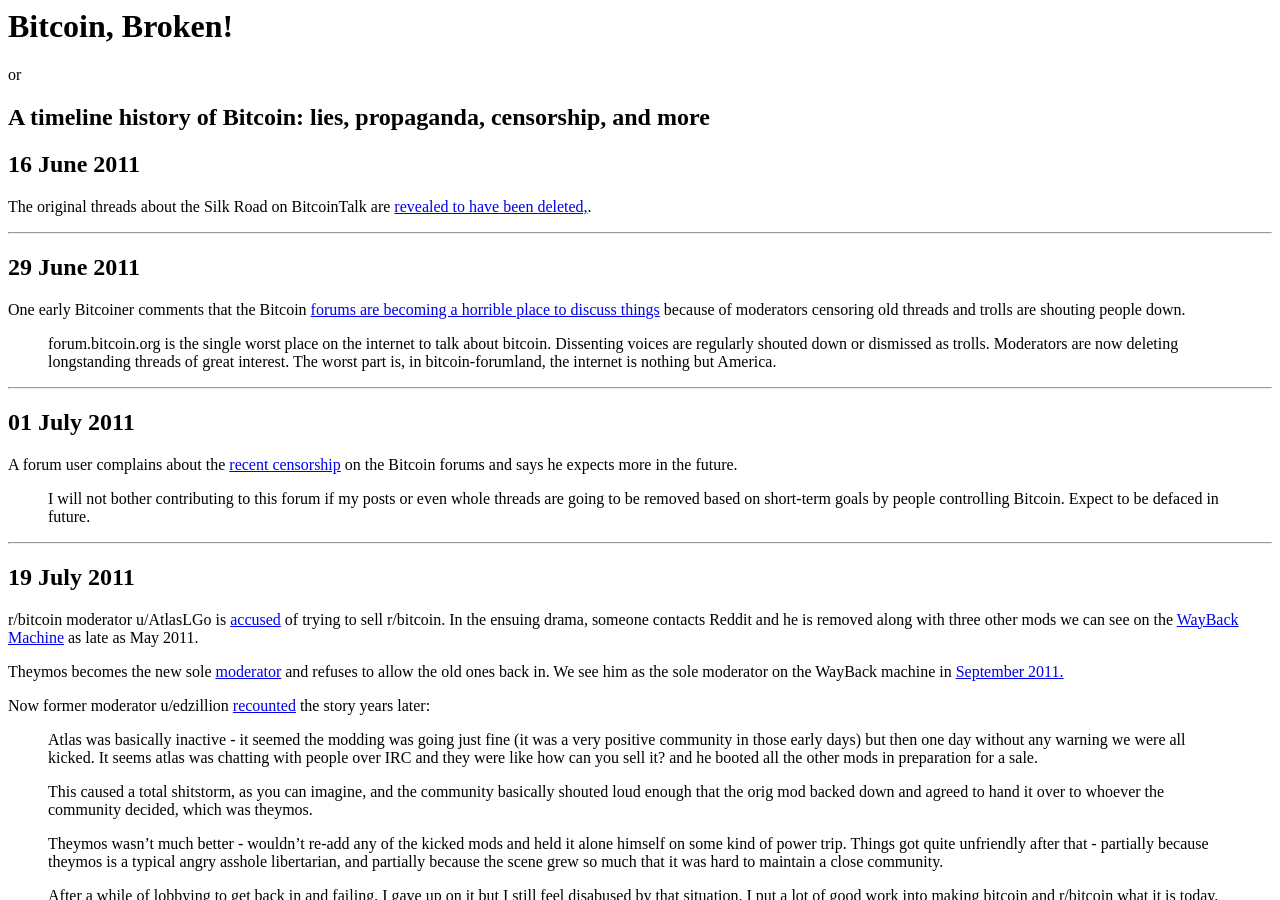
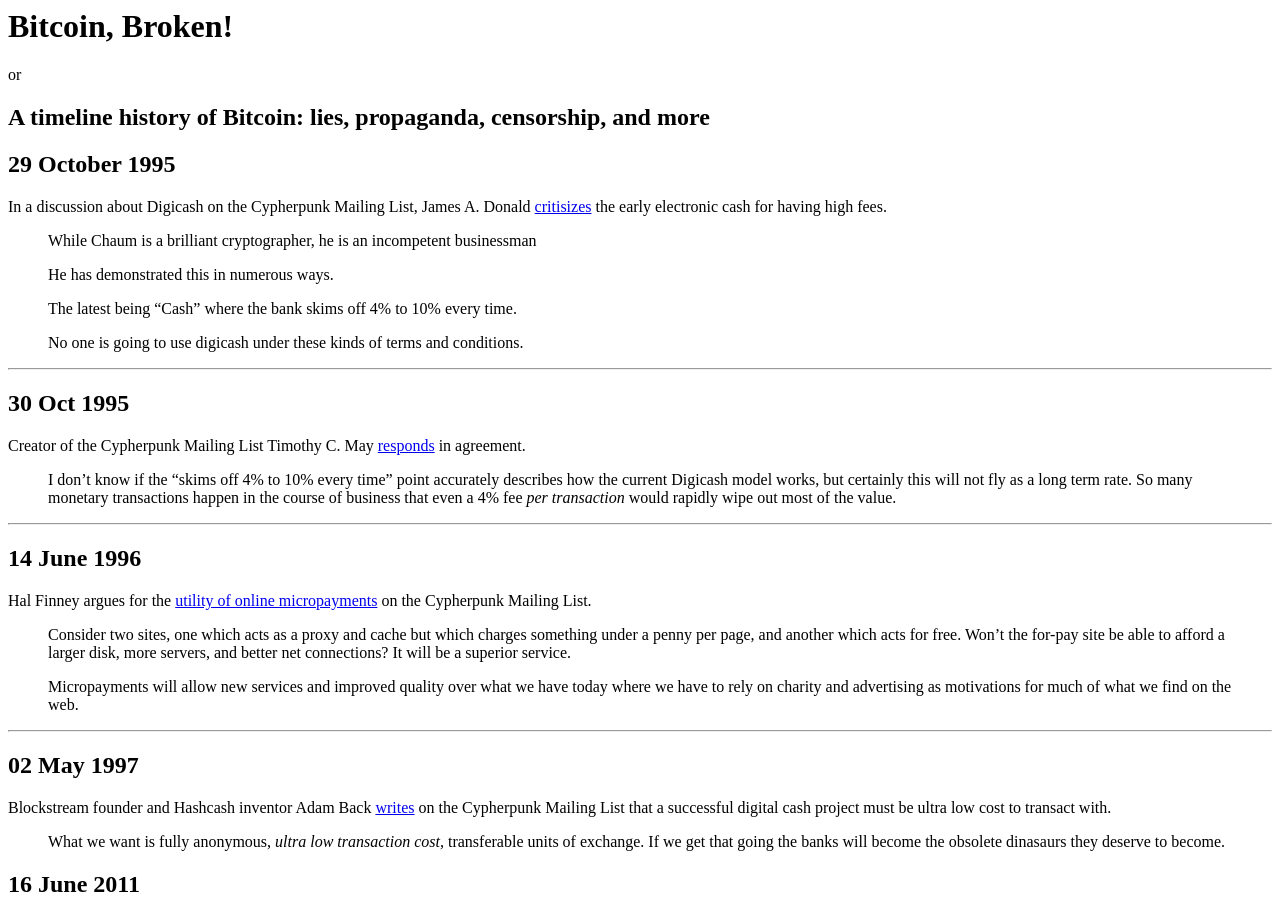
Before and after one commit to derykmakgill/website, a Jekyll site: the page built from testbtc.md, in a window 1280 px wide and 900 px high. Built offline with Jekyll 4.4.1, drawn with Linux system fonts in a browser that asks for light colours; a script that is not in the unit is left out.

Commit message:
Update testbtc.md

```diff
--- a/testbtc.md
+++ b/testbtc.md
@@ -6,6 +6,59 @@
 or
 
 ## A timeline history of Bitcoin: lies, propaganda, censorship, and more
+
+
+## 29 October 1995
+
+In a discussion about Digicash on the Cypherpunk Mailing List,
+James A. Donald [critisizes](http://mailing-list-archive.cryptoanarchy.wiki/archive/1995/10/cedf031887bdce1f992b8382dc4c27486c61a68bebd117b9bf2818fa2d6dbe23/)
+the early electronic cash for having high fees.
+
+>While Chaum is a brilliant cryptographer, he is an incompetent businessman
+>
+>He has demonstrated this in numerous ways.
+>
+>The latest being "Cash" where the bank skims off 4% to 10% every time.
+>
+>No one is going to use digicash under these kinds of terms and
+conditions.
+
+---
+
+## 30 Oct 1995
+
+Creator of the Cypherpunk Mailing List Timothy C. May [responds](http://mailing-list-archive.cryptoanarchy.wiki/archive/1995/10/cedf031887bdce1f992b8382dc4c27486c61a68bebd117b9bf2818fa2d6dbe23/)
+in agreement.
+
+>I don't know if the "skims off 4% to 10% every time" point accurately
+describes how the current Digicash model works, but certainly this will not
+fly as a long term rate. So many monetary transactions happen in the course
+of business that even a 4% fee _per transaction_ would rapidly wipe out
+most of the value.
+
+---
+
+## 14 June 1996
+
+Hal Finney argues for the [utility of online micropayments](http://mailing-list-archive.cryptoanarchy.wiki/archive/1996/06/b2345507ef1258011af9ea463ae9b03714f5cd29c4092458bd0002b360f1d545/) on the Cypherpunk Mailing List.
+
+>Consider two sites, one which acts as a proxy and cache but which
+charges something under a penny per page, and another which acts for
+free.  Won't the for-pay site be able to afford a larger disk, more
+servers, and better net connections?  It will be a superior service.
+>
+>Micropayments will allow new services and improved quality over what we
+have today where we have to rely on charity and advertising as
+motivations for much of what we find on the web.
+
+---
+
+## 02 May 1997
+
+Blockstream founder and Hashcash inventor Adam Back [writes](http://mailing-list-archive.cryptoanarchy.wiki/archive/1997/05/ef17e389556d2b6e27e8e0036a85ce1fedc73e2de871cc30728e7fc8be3d7f09/)
+on the Cypherpunk Mailing List that a successful digital cash project must be ultra low cost to transact with.
+
+>What we want is fully anonymous, *ultra low transaction cost,* transferable units of exchange.  If we get that going the banks will become the obsolete dinasaurs they deserve to become.
 
 ## 16 June 2011
 
```
